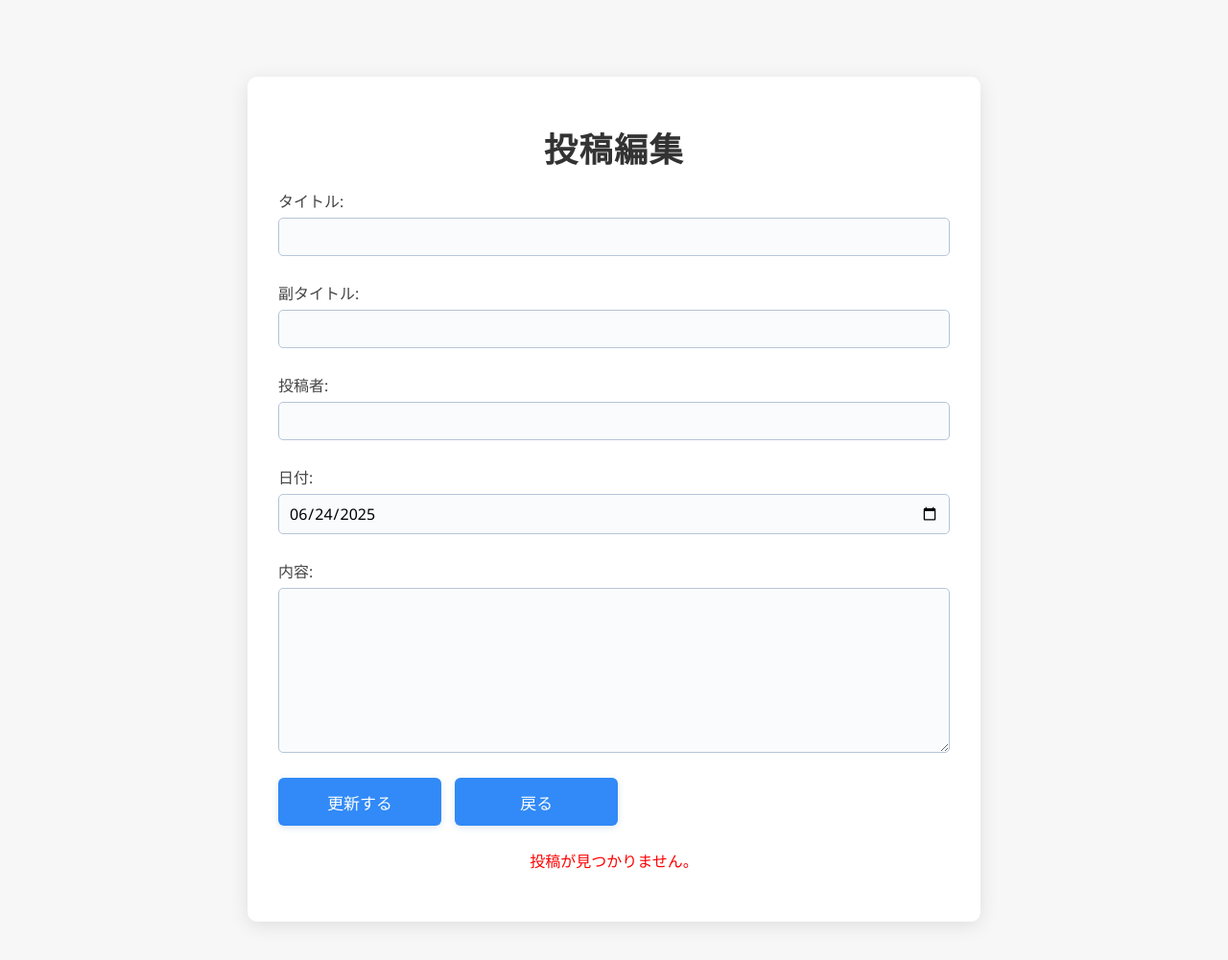
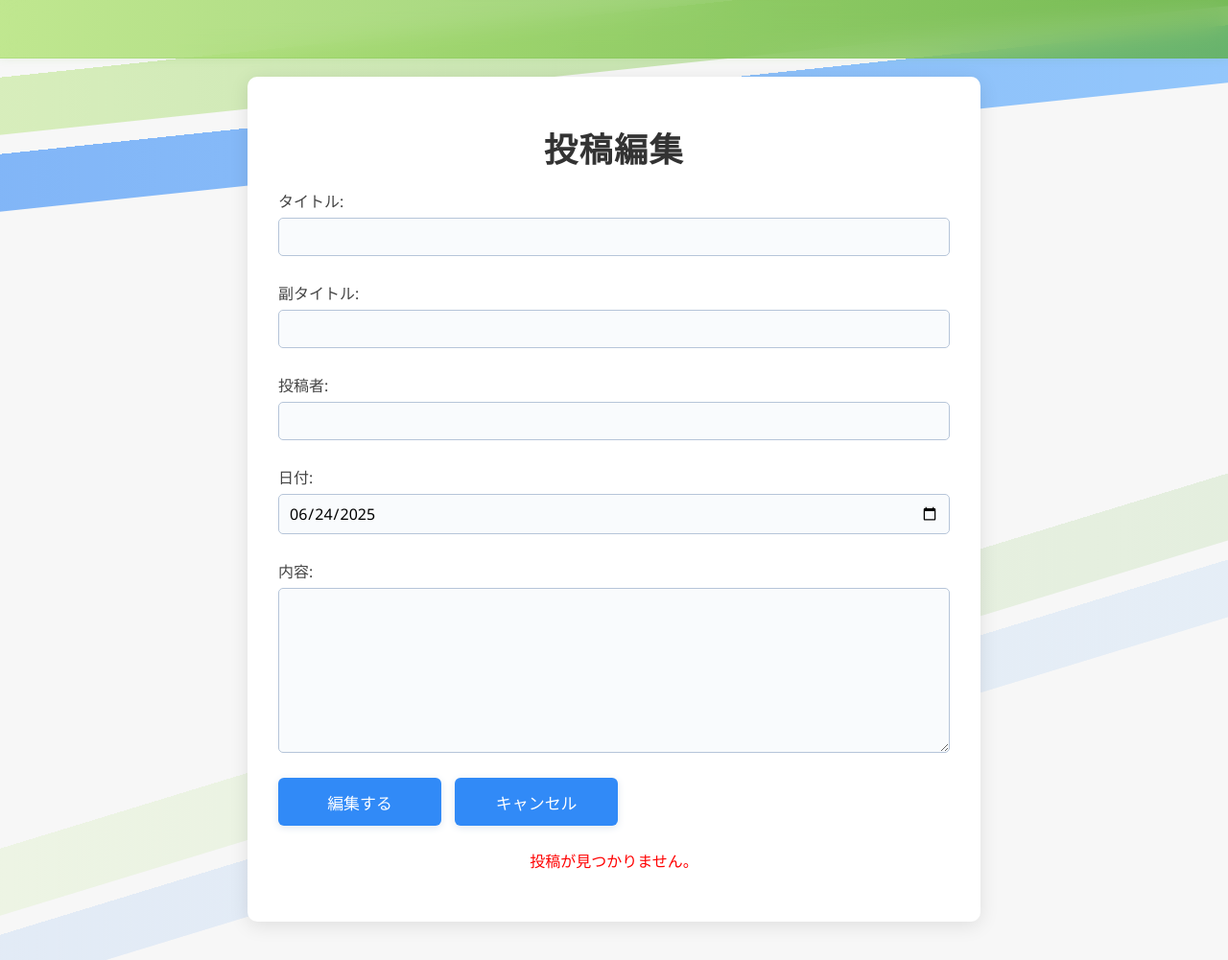
Before and after one commit to RizenHNT/bbs, a PHP site: page /edit.php in a window 1280 px wide. Shown: the whole page at 96% size. Run offline with PHP 8.4, Linux system fonts and the light colour scheme; data that the repository does not hold is empty.

Commit message:
添加新页面以支持新帖子创建，更新现有页面以包含头部和装饰条

```diff
--- a/css/style.css
+++ b/css/style.css
@@ -110,3 +110,79 @@ td a.btn {
 #bbsTable {
     display: none;/* 初期状態では非表示 */
 }
+
+
+/* バーのスタイル */
+.header-bar {
+    width: 100vw;
+    height: 60px;
+    background: linear-gradient(90deg, rgba(168,224,99,0.7) 0%, rgba(86,171,47,0.7) 100%);
+    position: fixed;/* 固定位置にする */
+    top: 0;
+    left: 0;
+    z-index: 1; /* 確実に最前面に表示 */
+    box-shadow: 0 2px 8px rgba(86,171,47,0.08);
+    backdrop-filter: blur(12px);
+    -webkit-backdrop-filter: blur(12px);
+    border-bottom: 1px solid rgba(86,171,47,0.15);
+}
+
+
+.container {
+    position: relative;
+    z-index: 10; /* コンテンツをバーの上に表示 */
+}
+
+
+.body-padding {
+    padding-top: 0;
+}
+
+
+/* トップページのタイトル
+   ページのタイトルを大きく目立たせる */
+.decor-bar {
+    position: fixed;
+    left: 0;
+    top: 0;
+    width: 120vw;
+    height: 60px;
+    transform: skewY(-6deg);
+    opacity: 0.4;
+    z-index: 0;
+    pointer-events: none;
+}
+.decor-bar.green {
+    background: linear-gradient(90deg, #a8e063 0%, #56ab2f 100%);
+}
+.decor-bar.blue {
+    top: 80px;
+    background: linear-gradient(90deg, #338af7 0%, #56abff 100%);
+    opacity: 0.6;
+}
+
+/* 右下の装飾バー
+   ページの右下に配置される装飾的なバー */
+.decor-bar.right-bottom {
+    right: 0;
+    top: auto;
+    bottom: 0;
+    width: 120vw;
+    height: 60px;
+    transform: skewY(343deg);
+    opacity: 0.16;
+    z-index: 0;
+    pointer-events: none;
+}
+.decor-bar.green.right-bottom {
+    background: linear-gradient(90deg, #a8e063 0%, #56ab2f 100%);
+    opacity: 0.13;
+    bottom: 80px;
+    height: 70px;
+}
+.decor-bar.blue.right-bottom {
+    background: linear-gradient(90deg, #338af7 0%, #56abff 100%);
+    opacity: 0.10;
+    bottom: 0;
+    height: 60px;
+}
--- a/edit.php
+++ b/edit.php
@@ -22,32 +22,32 @@ if ($id) {
 }
 // POSTリクエストで編集が送信された場合
 if ($_SERVER['REQUEST_METHOD'] === 'POST' && isset($_POST['post_id'])) {
-    $post_id = $_POST['post_id'];
-    $title = trim($_POST['title'] ?? '');
-    $author = trim($_POST['author'] ?? '');
-    $content = trim($_POST['content'] ?? '');
-    $date = trim($_POST['date'] ?? '');
-    $subtitle = trim($_POST['subtitle'] ?? '');
+    $post_id = $_POST['post_id'];// 投稿IDを取得
+    $title = trim($_POST['title'] ?? '');// タイトルを取得
+    $author = trim($_POST['author'] ?? '');// 投稿者名を取得
+    $content = trim($_POST['content'] ?? '');// 内容を取得
+    $date = trim($_POST['date'] ?? '');// 日付を取得
+    $subtitle = trim($_POST['subtitle'] ?? '');// 副タイトルを取得
 
     // 入力チェック
     if ($title === '' || $author === '' || $content === '' || $date === '') {
         $message = 'タイトル・投稿者・内容・日付は必須です。';
 
     } else {
-        foreach ($posts as &$post) {
-            if ($post['id'] == $post_id) {
-                $post['title'] = $title;
-                $post['subtitle'] = $subtitle;
-                $post['author'] = $author;
-                $post['date'] = $date;
-                $post['content'] = $content;
+        foreach ($posts as &$post) {// 投稿をループして該当の投稿を探す
+            if ($post['id'] == $post_id) {// 投稿IDが一致する場合
+                $post['title'] = $title;// タイトルを更新
+                $post['subtitle'] = $subtitle;// 副タイトルを更新
+                $post['author'] = $author;// 投稿者名を更新
+                $post['date'] = $date;// 日付を更新
+                $post['content'] = $content;// 内容を更新
                 break;
             }
         }
-        unset($post);
-        file_put_contents($dataFile, json_encode($posts, JSON_UNESCAPED_UNICODE | JSON_PRETTY_PRINT));
-        header('Location: read.php?id=' . urlencode($post_id));
-        exit;
+        unset($post);// 参照を解除
+        file_put_contents($dataFile, json_encode($posts, JSON_UNESCAPED_UNICODE | JSON_PRETTY_PRINT));// 更新されたデータをファイルに保存
+        header('Location: read.php?id=' . urlencode($post_id));// 編集後、該当の投稿の詳細ページへリダイレクト
+        exit;// 投稿編集完了後はリダイレクト
     }
 }
 ?>
@@ -65,11 +65,11 @@ if ($_SERVER['REQUEST_METHOD'] === 'POST' && isset($_POST['post_id'])) {
 </head>
 
 <body>
-    <?php if (!empty($message)): ?>
-    <script>
-        alert("<?php echo addslashes($message); ?>");
-    </script>
-    <?php endif; ?>
+    <!-- ヘッダーバー -->
+    <div class="header-bar"></div>
+    <div class="decor-bar green"></div>
+    <div class="decor-bar blue"></div>
+    <!-- コンテナ -->
     <div class="container">
         <!-- コンテンツ -->
         <div class="content">
@@ -99,8 +99,7 @@ if ($_SERVER['REQUEST_METHOD'] === 'POST' && isset($_POST['post_id'])) {
                 </div>
                 <div class="form-group">
                     <label for="date">日付:</label>
-                    <input type="date" id="date" name="date"
-                        value="<?php
+                    <input type="date" id="date" name="date" value="<?php
                     $date = $target['date'] ?? '';
                     // 日付のフォーマットを変換
                     $date = str_replace('/', '-', $date);
@@ -113,14 +112,12 @@ if ($_SERVER['REQUEST_METHOD'] === 'POST' && isset($_POST['post_id'])) {
                         required><?php echo htmlspecialchars($target['content'] ?? '', ENT_QUOTES, 'UTF-8'); ?></textarea>
                 </div>
                 <div class="form-group">
-                    <button type="submit" class="btn">更新する</button>
-                    <a href="index.php" class="btn">戻る</a>
+                    <button type="submit" class="btn">編集する</button>
+                    <a href="index.php" class="btn">キャンセル</a>
                 </div>
             </form>
             <?php if (!$target): ?>
                 <p style="color:red;">投稿が見つかりません。</p>
-            <?php else: ?>
-                <!-- 表单内容 -->
             <?php endif; ?>
         </div>
     </div>
@@ -130,10 +127,16 @@ if ($_SERVER['REQUEST_METHOD'] === 'POST' && isset($_POST['post_id'])) {
         <span style="font-family:'Segoe Script','Comic Sans MS',cursive;font-size:1.1em;">✨ made by <b
                 style='color:#ffd966;'>Rizen（黄）</b> ✨</span>
     </div>
+    <!-- デコレーションバー -->
+    <div class="decor-bar green right-bottom"></div>
+    <div class="decor-bar blue right-bottom"></div>
+</div>
+
 </body>
 <?php if (!empty($_GET['message'])): ?>
     <script>
         alert("<?php echo addslashes($_GET['message']); ?>");
     </script>
 <?php endif; ?>
+
 </html>
```
Also changed, not shown: css/hpstyle.css (+5 -2 lines), delete.php (+26 -6 lines), index.php (+20 -7 lines), new.php (renamed from create.php, +19 -3 lines), read.php (+27 -12 lines). Lines whose indentation alone changed are shown as unchanged.
